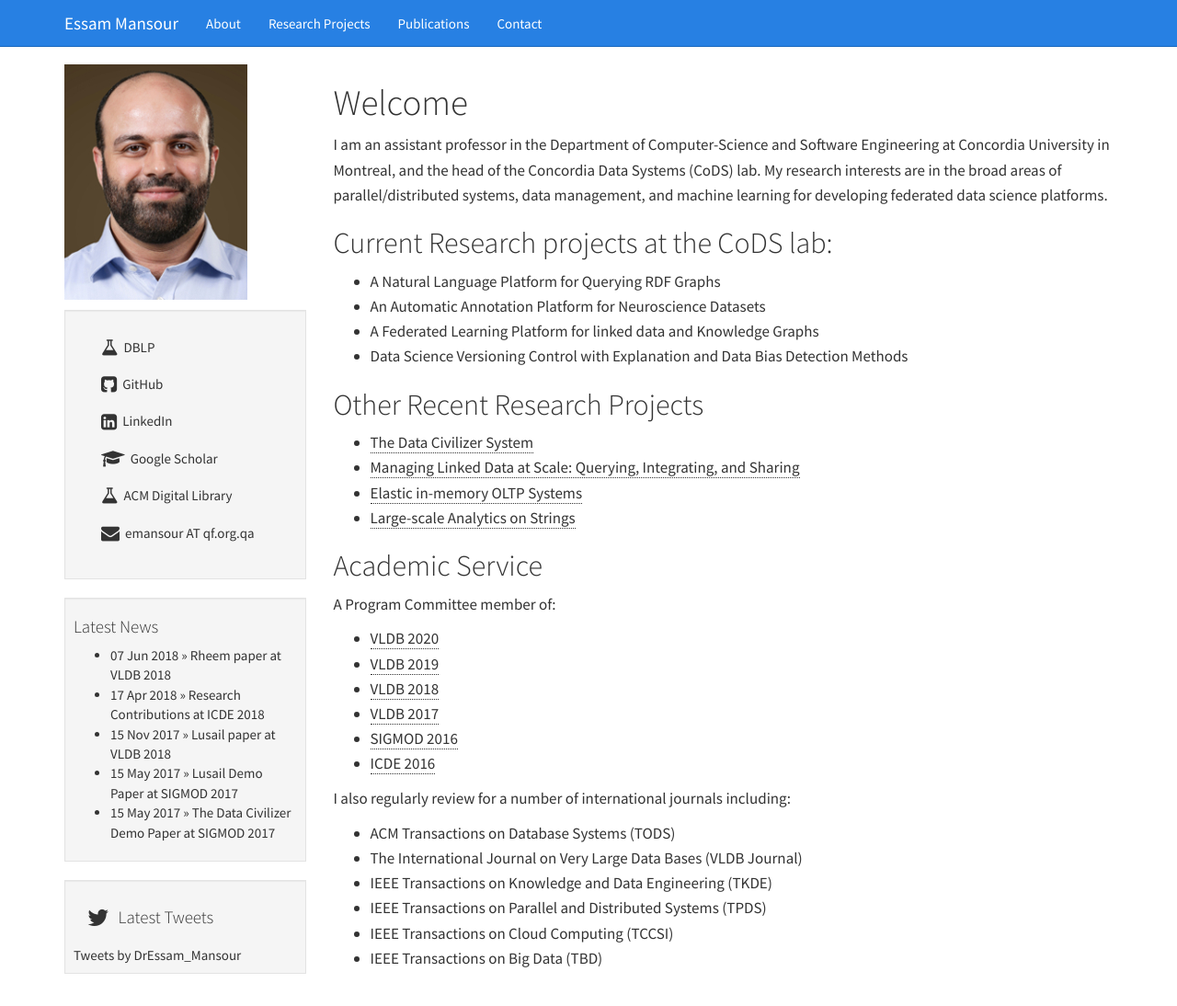
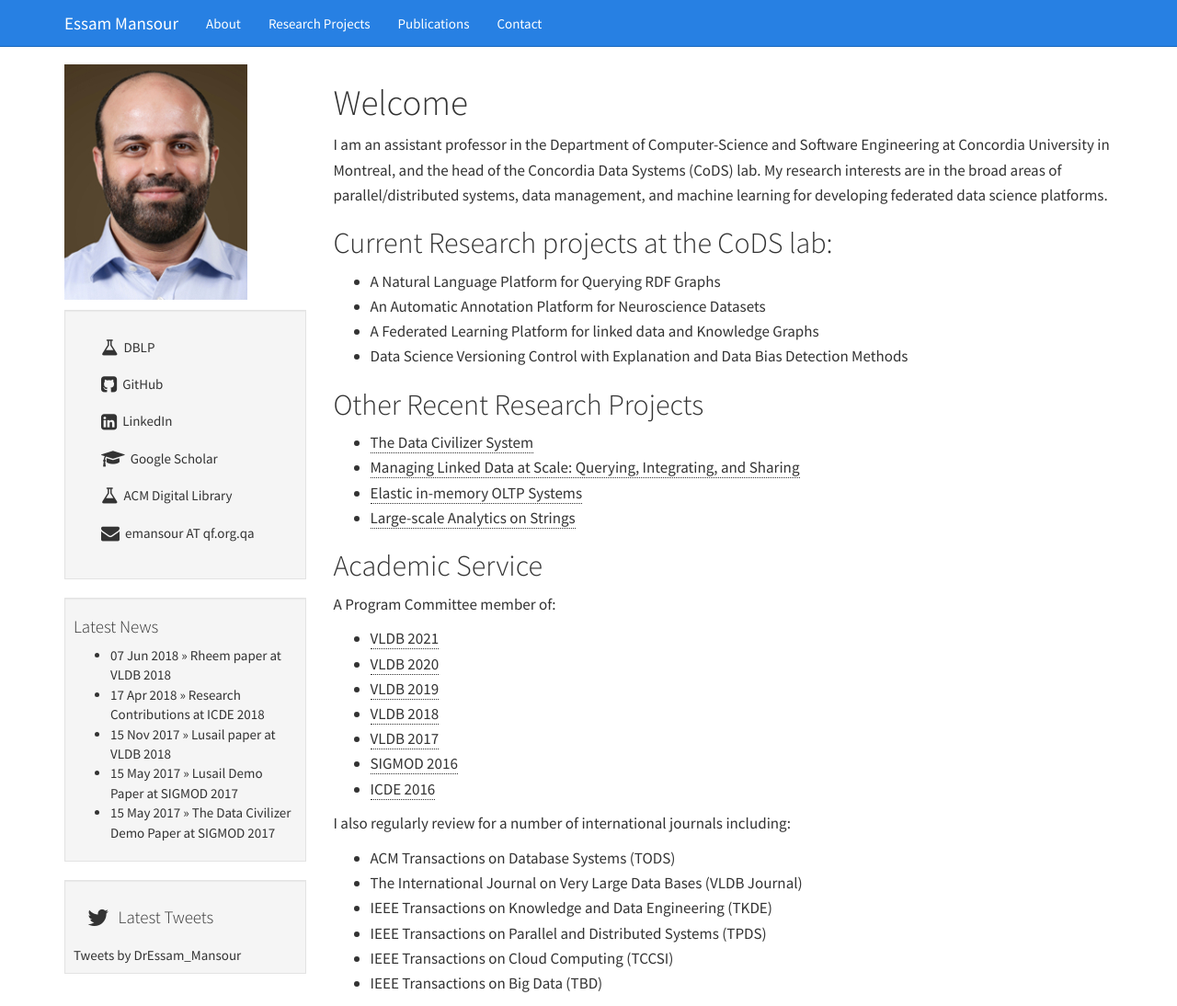
Before and after one commit to mansoure/mansoure.github.io, a Jekyll site: the page built from index.md, in a window 1280 px wide and 1094 px high. Shown: the whole window at 92% size. Built offline with Jekyll 4.4.1, drawn with Linux system fonts in a browser that asks for light colours; comment, search, counter and statistics services are not loaded.

Commit message:
Update index.md

```diff
--- a/index.md
+++ b/index.md
@@ -17,7 +17,6 @@ I am an assistant professor in the Department of Computer-Science and Software E
 ## Other Recent Research Projects
 
 - [The Data Civilizer System](/research/dc/)
-<!-- - [Collaborative Sharing and Data Integration over Decentralized Graphs](/research/lusail/) -->
 - [Managing Linked Data at Scale: Querying, Integrating, and Sharing](/research/lusail/)
 - [Elastic in-memory OLTP Systems](/research/estore/)
 - [Large-scale Analytics on Strings](/research/starDB/)
@@ -26,6 +25,7 @@ I am an assistant professor in the Department of Computer-Science and Software E
 ## Academic Service
 A Program Committee member of:
 
+- [VLDB 2021](https://vldb.org/2021/)
 - [VLDB 2020](https://vldb2020.org/pvldb.html)
 - [VLDB 2019](http://vldb.org/2019/?review-board)
 - [VLDB 2018](http://vldb2018.lncc.br/review-board.html)
@@ -41,3 +41,5 @@ I also regularly review for a number of international journals including:
 - IEEE Transactions on Parallel and Distributed Systems (TPDS)
 - IEEE Transactions on Cloud Computing (TCCSI)
 - IEEE Transactions on Big Data (TBD)
+
+<!-- - [Collaborative Sharing and Data Integration over Decentralized Graphs](/research/lusail/) -->
```
